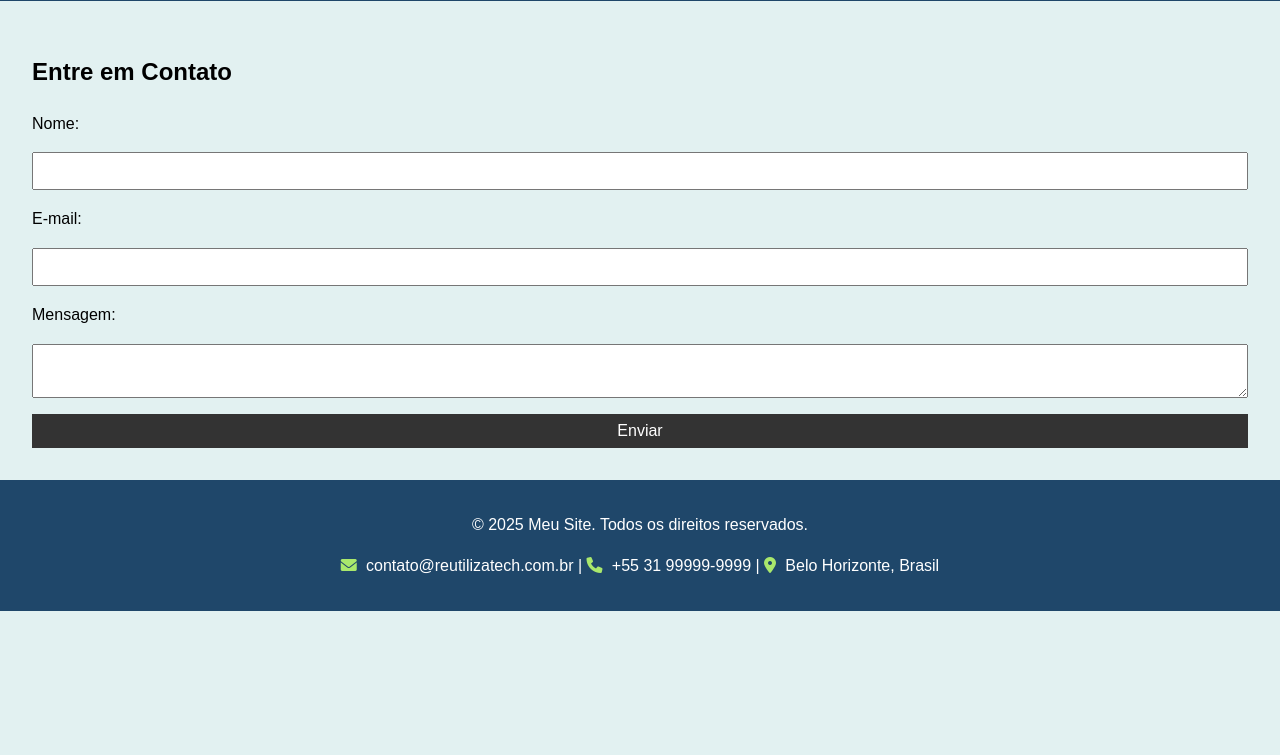
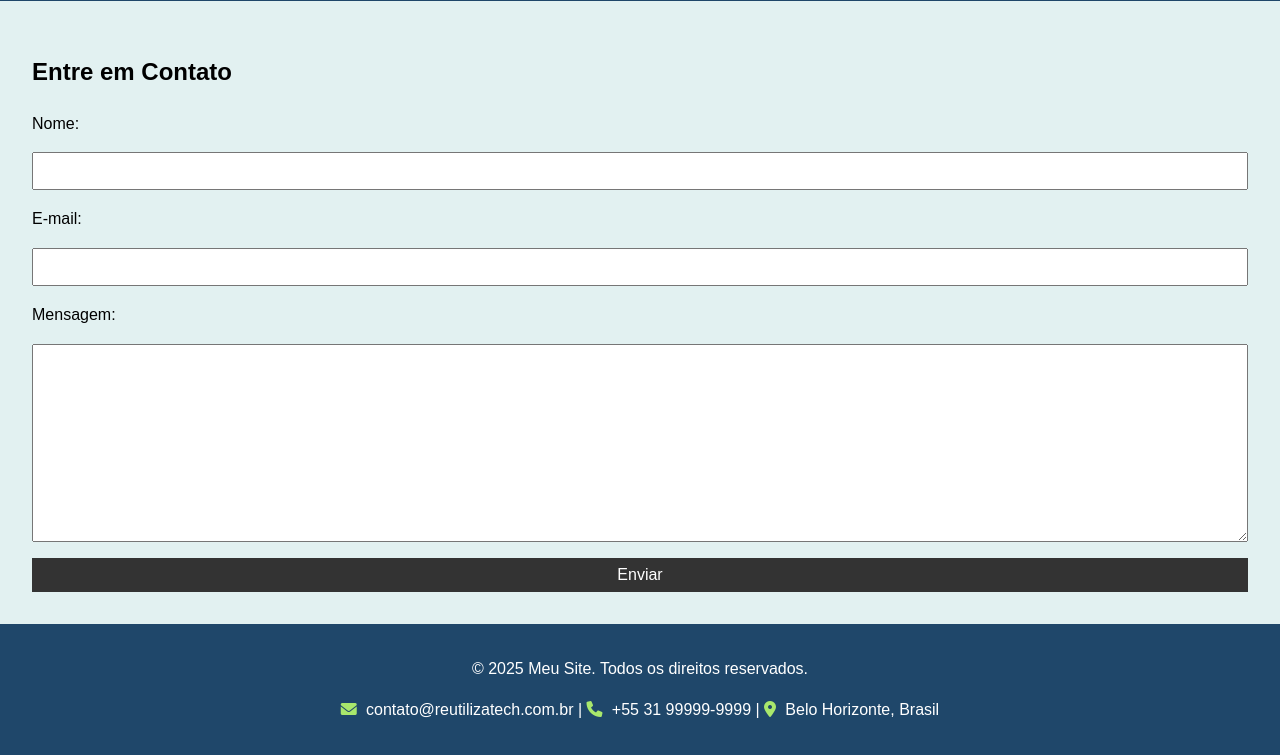
Before and after one commit to DiegoMorpheus/ReutilizaTech, a plain HTML site: page contato.html in a window 1280 px wide. Shown: the part 89-844 px from the top of the page. Before the commit the page ends 800 px from the top, so only its background shows below. Drawn offline with Linux system fonts and the light colour scheme.

Commit message:
Quinto commit

```diff
--- a/contato.html
+++ b/contato.html
@@ -38,7 +38,7 @@
           <label for="email">E-mail:</label>
           <input type="email" id="email" name="email" required />
           <label for="message">Mensagem:</label>
-          <textarea id="message" name="message" required></textarea>
+          <textarea cols="50" rows="10" id="message" name="message" required></textarea>
           <button type="submit">Enviar</button>
         </form>
       </section>
```
Also changed, not shown: sobre.html (+1 -1 lines).
